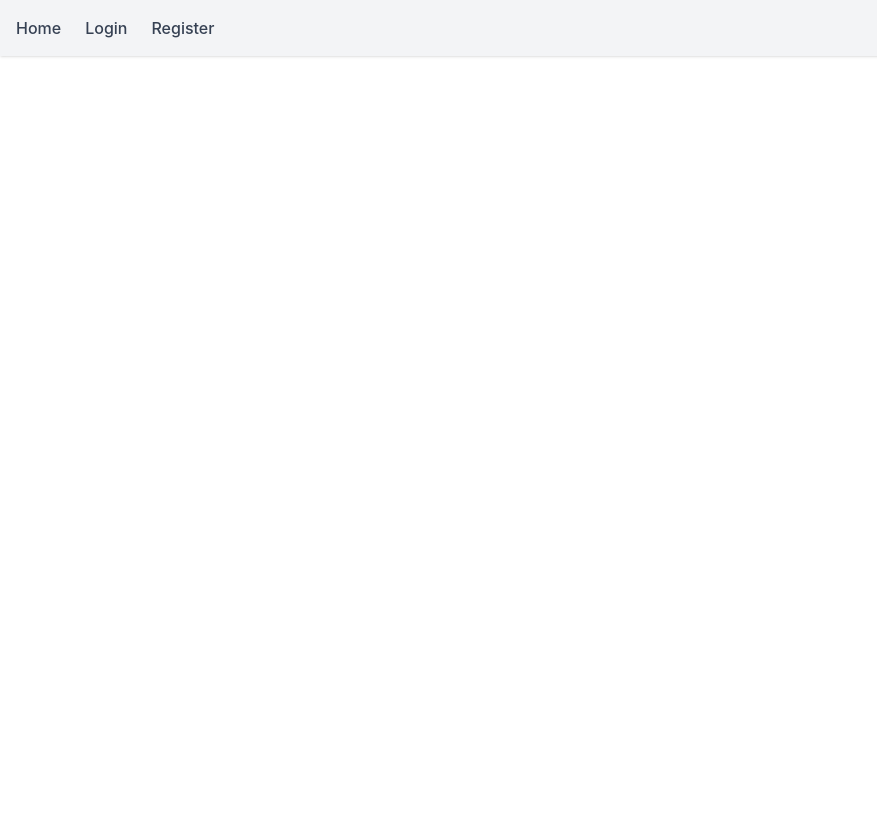
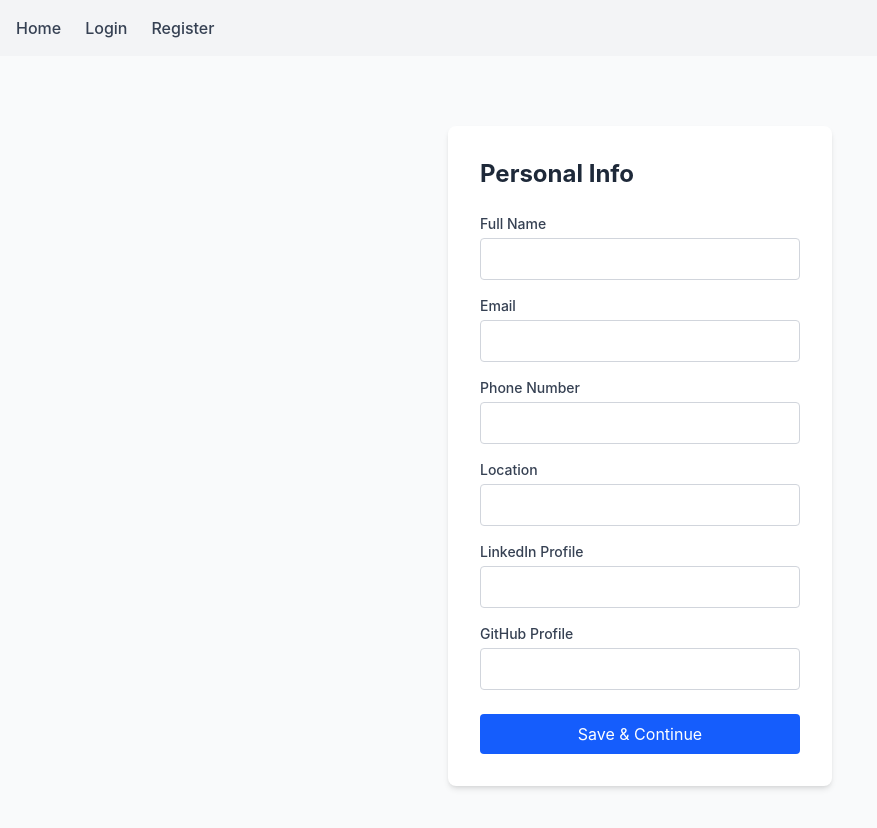
Before and after one commit to mohan-raja-k/resume-builder-frontend, a React (Vite) app: page /personal-info in a window 1280 px wide. Before the commit this address had no page. Shown: the top 828 px of the page, without its empty margins (0-877 px from the left). Before the commit the page ends 800 px from the top, so only its background shows below. Built offline with nearby package versions, Linux system fonts and the light colour scheme.

Commit message:
feat: add personal info form connected to backend

```diff
--- a/src/App.jsx
+++ b/src/App.jsx
@@ -3,6 +3,7 @@ import { Routes, Route } from 'react-router-dom'
    import Home from './pages/Home'
    import Login from './pages/Login'
    import Register from './pages/Register'
+   import PersonalInfoForm from './pages/PersonalInfoForm'
 
    function App() {
      return (
@@ -12,6 +13,7 @@ import { Routes, Route } from 'react-router-dom'
            <Route path="/" element={<Home />} />
            <Route path="/login" element={<Login />} />
            <Route path="/register" element={<Register />} />
+           <Route path="/personal-info" element={<PersonalInfoForm />} />
          </Routes>
        </>
      )
--- /dev/null
+++ b/src/pages/PersonalInfoForm.jsx
@@ -0,0 +1,105 @@
+import { useState } from 'react'
+import api from '../api/axiosConfig'
+import { useNavigate } from 'react-router-dom'
+
+function PersonalInfoForm() {
+  const [fullName, setFullName] = useState('')
+  const [email, setEmail] = useState('')
+  const [phoneNumber, setPhoneNumber] = useState('')
+  const [location, setLocation] = useState('')
+  const [linkedInProfile, setLinkedInProfile] = useState('')
+  const [gitHubProfile, setGitHubProfile] = useState('')
+  const [error, setError] = useState('')
+  const navigate = useNavigate()
+
+  const handleSubmit = async (e) => {
+    e.preventDefault()
+    setError('')
+    const userId = localStorage.getItem('userId')
+
+    try {
+      await api.post('/personal_info/create', {
+        user: { id: userId },
+        fullName,
+        email,
+        phoneNumber,
+        location,
+        linkedInProfile,
+        gitHubProfile,
+      })
+      navigate('/education')
+    } catch (err) {
+      setError('Failed to save personal info. Please try again.')
+      console.error(err)
+    }
+  }
+
+  return (
+    <div className="min-h-screen flex items-center justify-center bg-gray-50 py-10">
+      <form onSubmit={handleSubmit} className="bg-white p-8 rounded-lg shadow-md w-96">
+        <h1 className="text-2xl font-bold mb-6 text-gray-800">Personal Info</h1>
+
+        {error && <p className="text-red-600 mb-4">{error}</p>}
+
+        <label className="block mb-1 text-sm font-medium text-gray-700">Full Name</label>
+        <input
+          type="text"
+          value={fullName}
+          onChange={(e) => setFullName(e.target.value)}
+          className="w-full border border-gray-300 rounded px-3 py-2 mb-4"
+          required
+        />
+
+        <label className="block mb-1 text-sm font-medium text-gray-700">Email</label>
+        <input
+          type="email"
+          value={email}
+          onChange={(e) => setEmail(e.target.value)}
+          className="w-full border border-gray-300 rounded px-3 py-2 mb-4"
+          required
+        />
+
+        <label className="block mb-1 text-sm font-medium text-gray-700">Phone Number</label>
+        <input
+          type="text"
+          value={phoneNumber}
+          onChange={(e) => setPhoneNumber(e.target.value)}
+          className="w-full border border-gray-300 rounded px-3 py-2 mb-4"
+        />
+
+        <label className="block mb-1 text-sm font-medium text-gray-700">Location</label>
+        <input
+          type="text"
+          value={location}
+          onChange={(e) => setLocation(e.target.value)}
+          className="w-full border border-gray-300 rounded px-3 py-2 mb-4"
+        />
+
+        <label className="block mb-1 text-sm font-medium text-gray-700">LinkedIn Profile</label>
+        <input
+          type="text"
+          value={linkedInProfile}
+          onChange={(e) => setLinkedInProfile(e.target.value)}
+          className="w-full border border-gray-300 rounded px-3 py-2 mb-4"
+        />
+
+        <label className="block mb-1 text-sm font-medium text-gray-700">GitHub Profile</label>
+        <input
+          type="text"
+          value={gitHubProfile}
+          onChange={(e) => setGitHubProfile(e.target.value)}
+          className="w-full border border-gray-300 rounded px-3 py-2 mb-6"
+        />
+
+        <button
+          type="submit"
+          className="w-full bg-blue-600 text-white py-2 rounded hover:bg-blue-700"
+        >
+          Save & Continue
+        </button>
+      </form>
+    </div>
+  )
+}
+
+export default PersonalInfoForm
```
